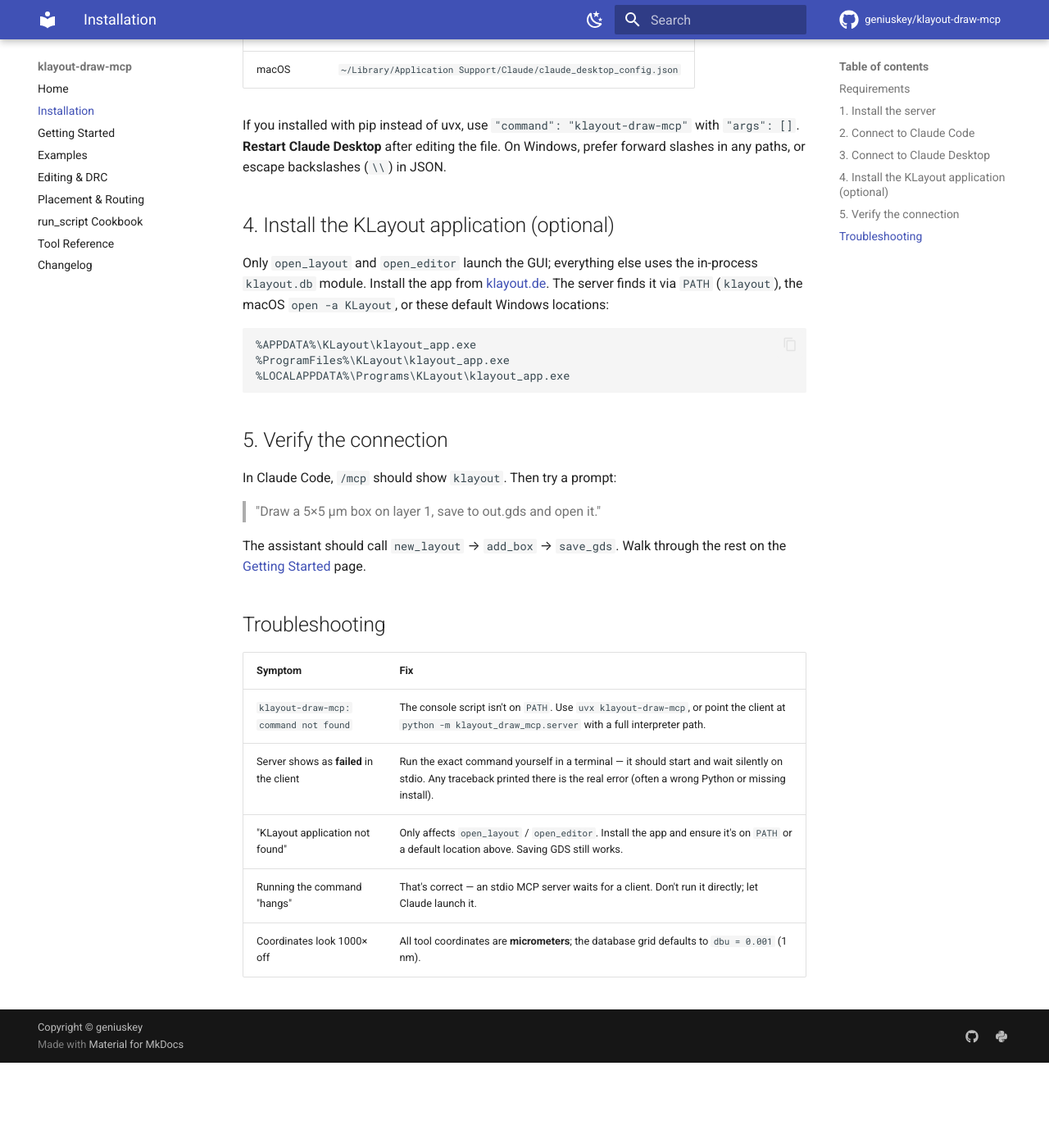
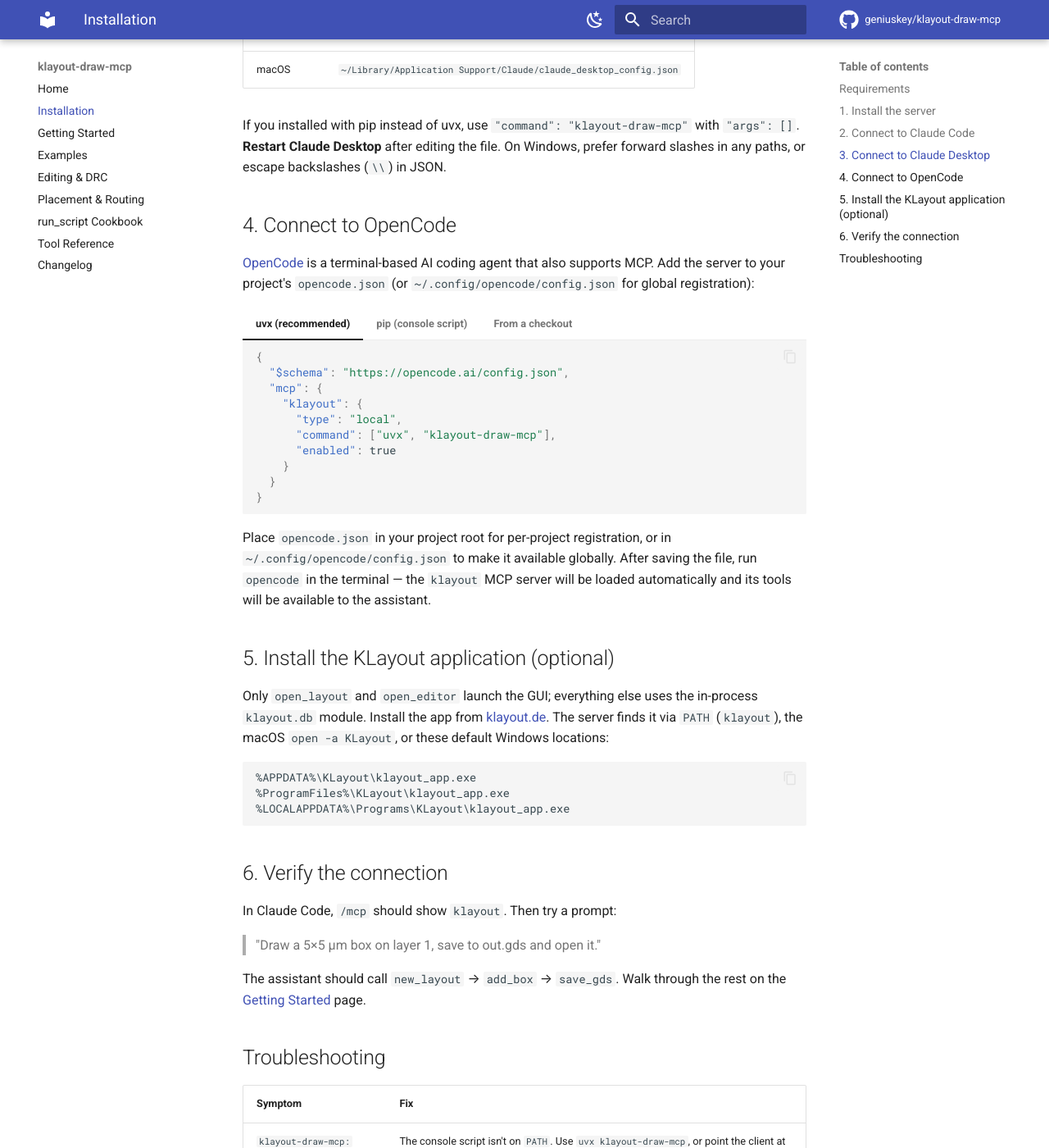
Before and after one commit to geniuskey/klayout-draw-mcp, an MkDocs documentation site: the page built from docs/installation.md, in a window 1280 px wide and 1400 px high, scrolled down 1518 px. Shown: the whole window at 82% size. Built offline with MkDocs 1.6.1 and Material for MkDocs 9.7.7, drawn with Linux system fonts in a browser that asks for light colours; comment, search, counter and statistics services are not loaded; before the commit the page ends 2814 px from its top, so only the background shows below that.

Commit message:
docs: add opencode MCP setup guide to installation page

````diff
--- a/docs/installation.md
+++ b/docs/installation.md
@@ -86,7 +86,64 @@ If you installed with pip instead of uvx, use `"command": "klayout-draw-mcp"` wi
 `"args": []`. **Restart Claude Desktop** after editing the file. On Windows, prefer
 forward slashes in any paths, or escape backslashes (`\\`) in JSON.
 
-## 4. Install the KLayout application (optional)
+## 4. Connect to OpenCode
+
+[OpenCode](https://opencode.ai) is a terminal-based AI coding agent that also supports MCP.
+Add the server to your project's `opencode.json` (or `~/.config/opencode/config.json` for global registration):
+
+=== "uvx (recommended)"
+
+    ```json
+    {
+      "$schema": "https://opencode.ai/config.json",
+      "mcp": {
+        "klayout": {
+          "type": "local",
+          "command": ["uvx", "klayout-draw-mcp"],
+          "enabled": true
+        }
+      }
+    }
+    ```
+
+=== "pip (console script)"
+
+    ```json
+    {
+      "$schema": "https://opencode.ai/config.json",
+      "mcp": {
+        "klayout": {
+          "type": "local",
+          "command": ["klayout-draw-mcp"],
+          "enabled": true
+        }
+      }
+    }
+    ```
+
+=== "From a checkout"
+
+    ```json
+    {
+      "$schema": "https://opencode.ai/config.json",
+      "mcp": {
+        "klayout": {
+          "type": "local",
+          "command": ["/path/to/repo/.venv/bin/python", "-m", "klayout_draw_mcp.server"],
+          "enabled": true
+        }
+      }
+    }
+    ```
+
+    On Windows use `.venv\Scripts\python.exe` instead.
+
+Place `opencode.json` in your project root for per-project registration, or in
+`~/.config/opencode/config.json` to make it available globally. After saving the
+file, run `opencode` in the terminal — the `klayout` MCP server will be loaded
+automatically and its tools will be available to the assistant.
+
+## 5. Install the KLayout application (optional)
 
 Only `open_layout` and `open_editor` launch the GUI; everything else uses the in-process
 `klayout.db` module. Install the app from [klayout.de](https://www.klayout.de/build.html).
@@ -99,7 +156,7 @@ Windows locations:
 %LOCALAPPDATA%\Programs\KLayout\klayout_app.exe
 ```
 
-## 5. Verify the connection
+## 6. Verify the connection
 
 In Claude Code, `/mcp` should show `klayout`. Then try a prompt:
 
````
